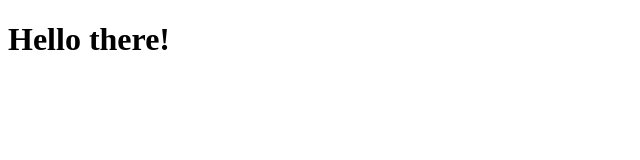
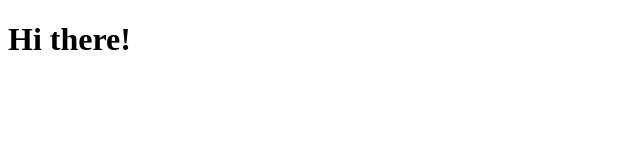
Before and after one commit to MatthewCebenka/videos, a React (Create React App) app in the folder videos/: page / in a window 1280 px wide. Shown: the top 160 px of the page, without its empty margins (0-640 px from the left). Built offline with nearby package versions, Linux system fonts and the light colour scheme.

Commit message:
changed the app component to a class based component

```diff
--- a/videos/src/components/App.js
+++ b/videos/src/components/App.js
@@ -1,11 +1,13 @@
 import React from 'react';
 
-const App = () => {
-    return(
-        <div>
-            <h1>Hello there!</h1>
-        </div>
-    )
-};
+class App extends React.Component {
+    render() {
+        return (
+            <div>
+                <h1>Hi there!</h1>
+            </div>
+        )
+    }
+}
 
 export default App;
```
